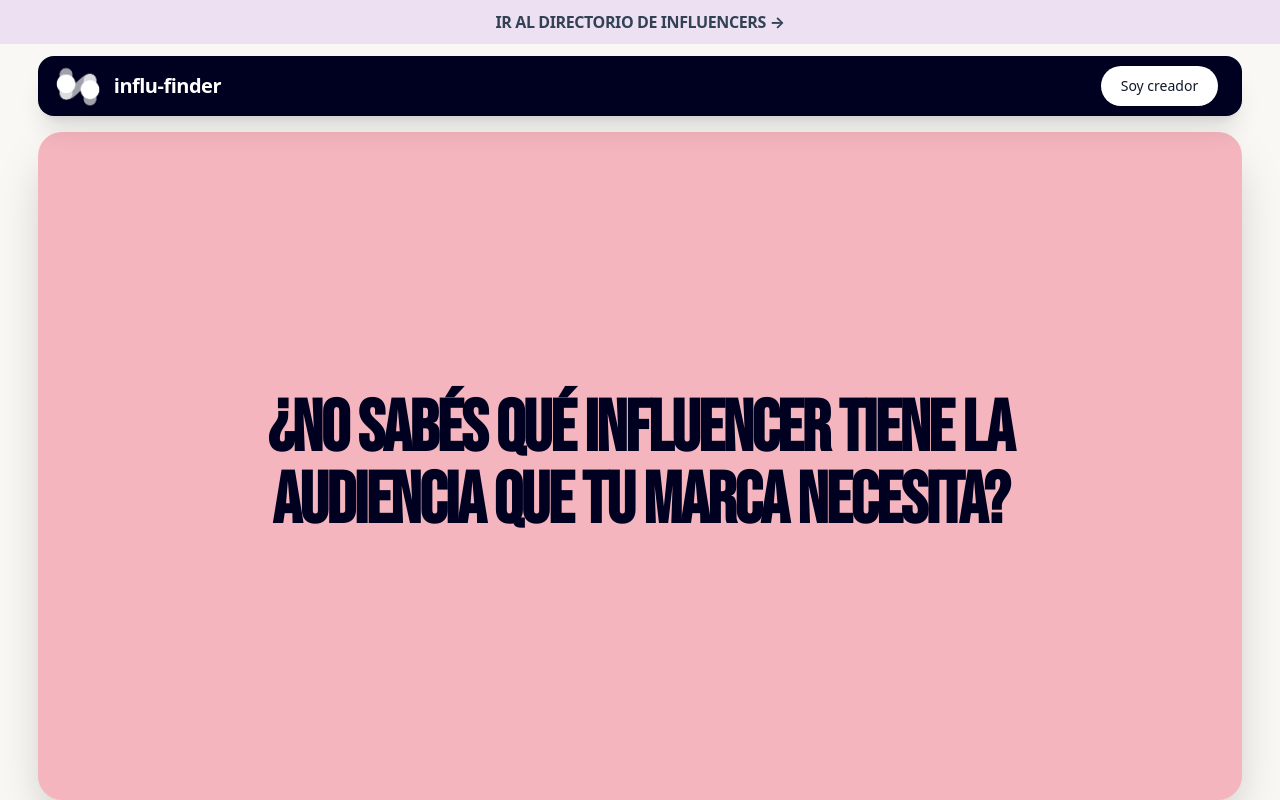
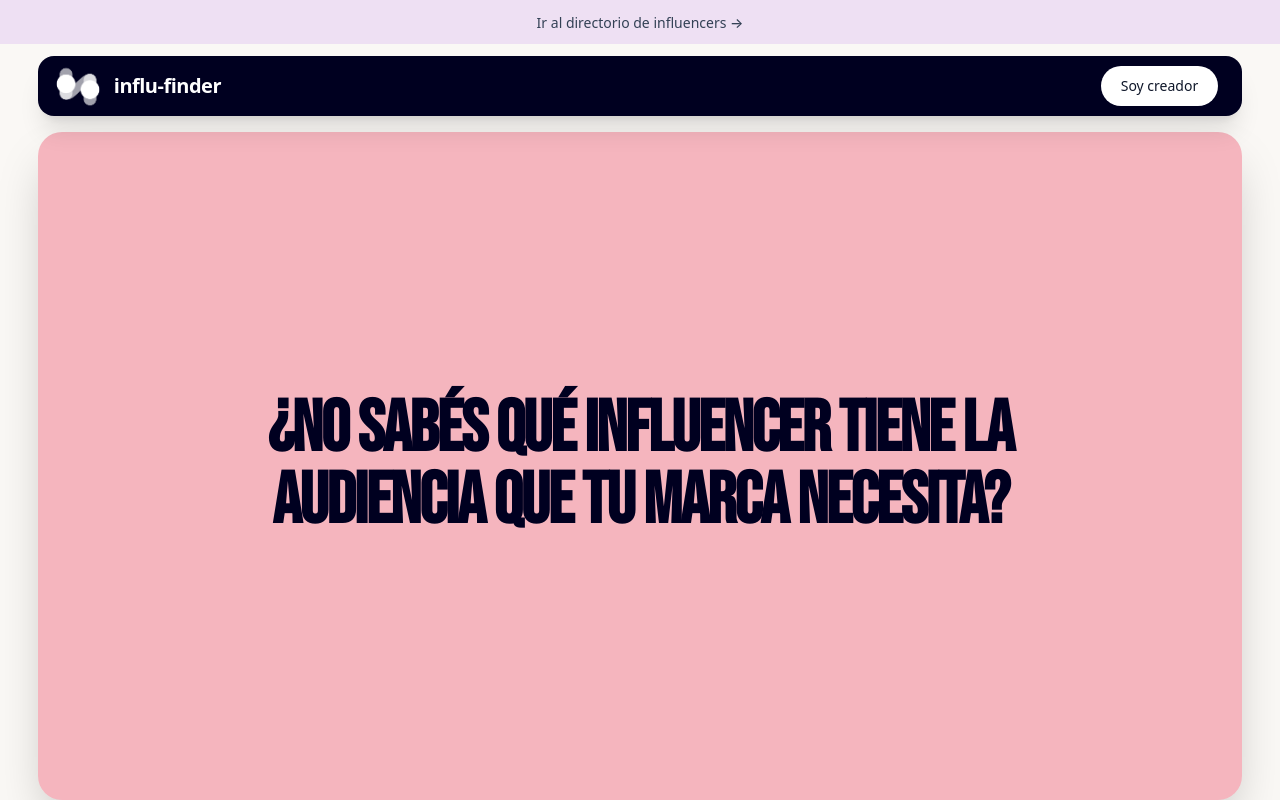
Before and after one commit to paulinasos4/InfluFinder, a Next.js app: page / in a window 1280 px wide. Shown: the top 800 px of the page. Built offline with nearby package versions, Linux system fonts and the light colour scheme.

Commit message:
arreglo logo

```diff
--- a/app/layout.tsx
+++ b/app/layout.tsx
@@ -5,10 +5,6 @@ export const metadata: Metadata = {
   title: 'Influ Finder | Influencers en Uruguay - Directorio con métricas de influencers',
   description: 'Influ Finder: influencers en Uruguay con métricas de influencers (seguidores, engagement). Directorio de creadores para marcas. Busca por nicho, plataforma y colabora con el influencer ideal.',
   keywords: ['influ finder', 'influ finder uruguay', 'influencers en uruguay', 'influencers', 'métricas de influencer', 'metricas de influencer', 'directorio influencers', 'influencers uruguay', 'creadores uruguay', 'buscar influencer', 'marcas uruguay', 'engagement influencers'],
-  icons: {
-    icon: '/logo.png',
-    apple: '/logo.png',
-  },
   openGraph: {
     title: 'Influ Finder - Influencers en Uruguay | Métricas de influencers',
     description: 'Directorio de influencers en Uruguay con métricas (seguidores, engagement). Encuentra al influencer ideal para tu marca.',
--- a/app/page.tsx
+++ b/app/page.tsx
@@ -5,7 +5,7 @@ export default function Home() {
   return (
     <main className="min-h-screen bg-[#faf8f5]">
       <div className="fixed top-0 left-0 right-0 z-[60] bg-[#EEE0F3] py-2.5 text-center">
-        <Link href="/explorar" className="font-bold text-sm md:text-base tracking-tight uppercase text-slate-700 hover:text-slate-900 transition-colors inline-flex items-center gap-1">
+        <Link href="/explorar" className="text-sm font-medium text-slate-700 hover:text-slate-900 transition-colors inline-flex items-center gap-1">
           Ir al directorio de influencers →
         </Link>
       </div>
```
Also changed, not shown: app/apple-icon.png (added), app/icon.png (added).
